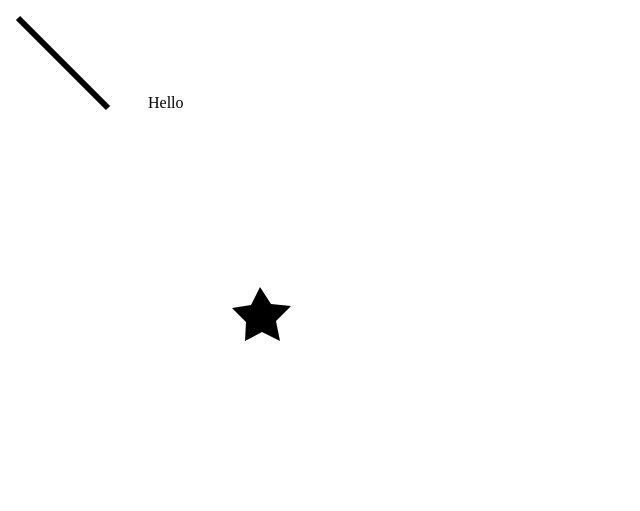
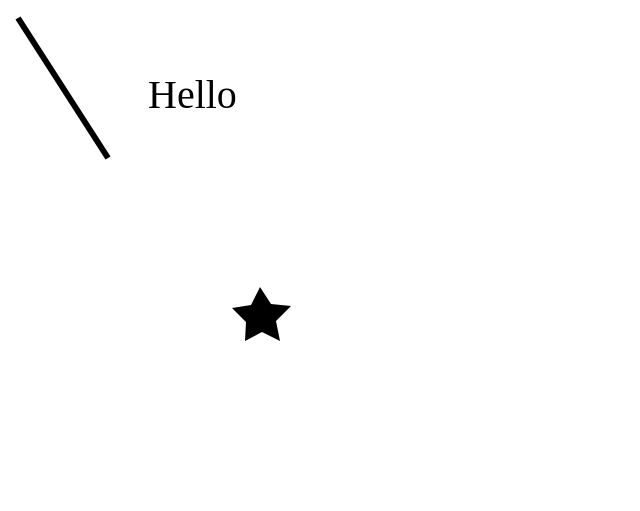
Before and after one commit to urvashidbhavsar/26_oct_TTS_8_to_9.30_2023, a plain HTML site: page html/08_21-11-2023/06_svg_poly.html in a window 1280 px wide. Shown: the whole page, without its empty margins (0-640 px from the left). Drawn offline with Linux system fonts and the light colour scheme.

Commit message:
25th change

```diff
--- a/html/08_21-11-2023/06_svg_poly.html
+++ b/html/08_21-11-2023/06_svg_poly.html
@@ -11,9 +11,9 @@
     <svg height="500px" width="500px">
         <polygon points="252,279,263,296,283,298,268,313,272,333,254,324,237,333,238,314,224,300,243,297"></polygon>
 
-        <text x="140" y="100">Hello</text>
+        <text x="140" y="100" style="font-size: 40px;">Hello</text>
 
-        <line x1="100" y1="100" x2="10" y2="10" stroke-width="6px" stroke="black"></line>
+        <line x1="10" y1="10" x2="100" y2="150" stroke-width="6px" stroke="black"></line>
     </svg>
 </body>
 
```
Also changed, not shown: html/08_21-11-2023/01_radio_checkbox.html (+1 -1 lines), html/08_21-11-2023/04_svg_rect.html (+1 -1 lines), html/08_21-11-2023/05_svg_circle.html (+1 -1 lines).
